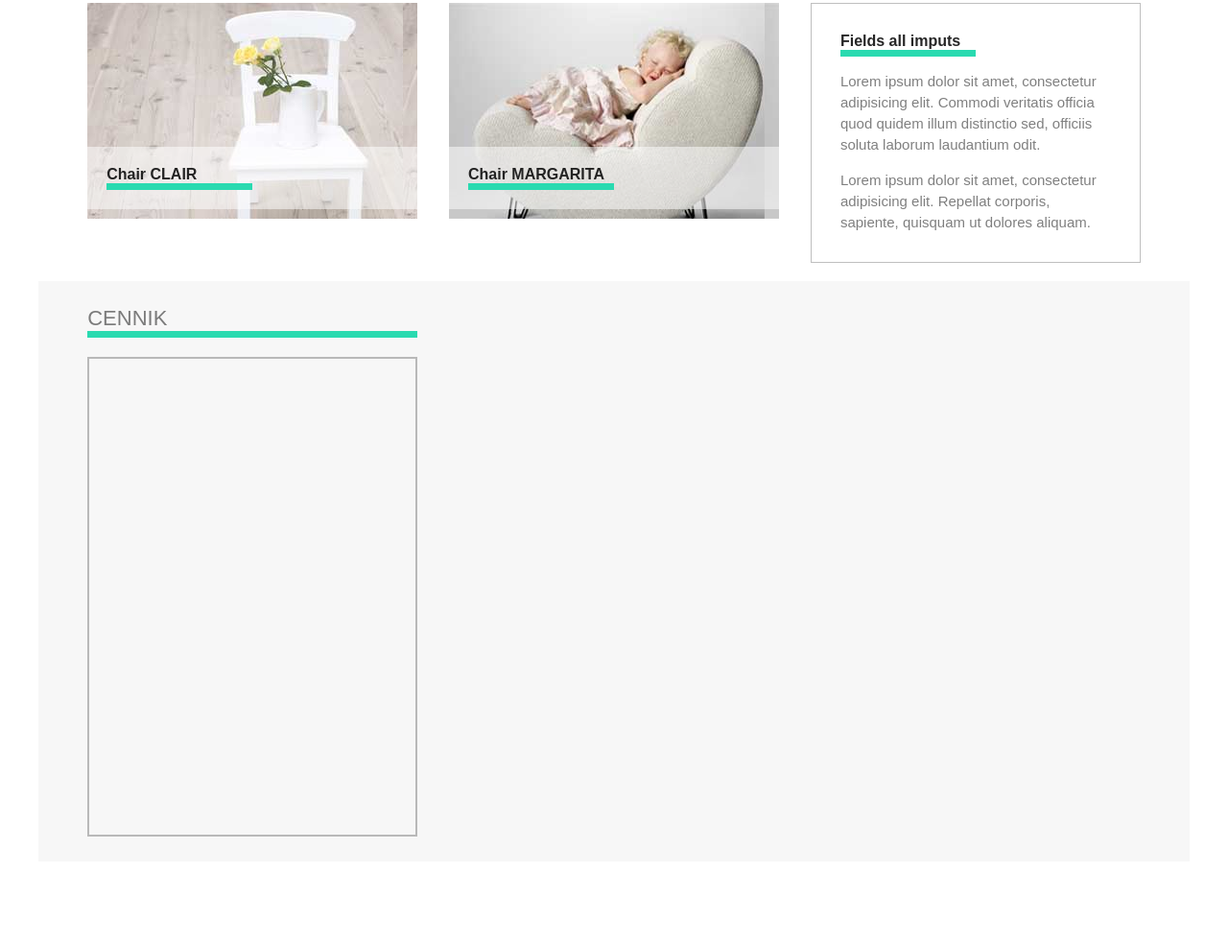
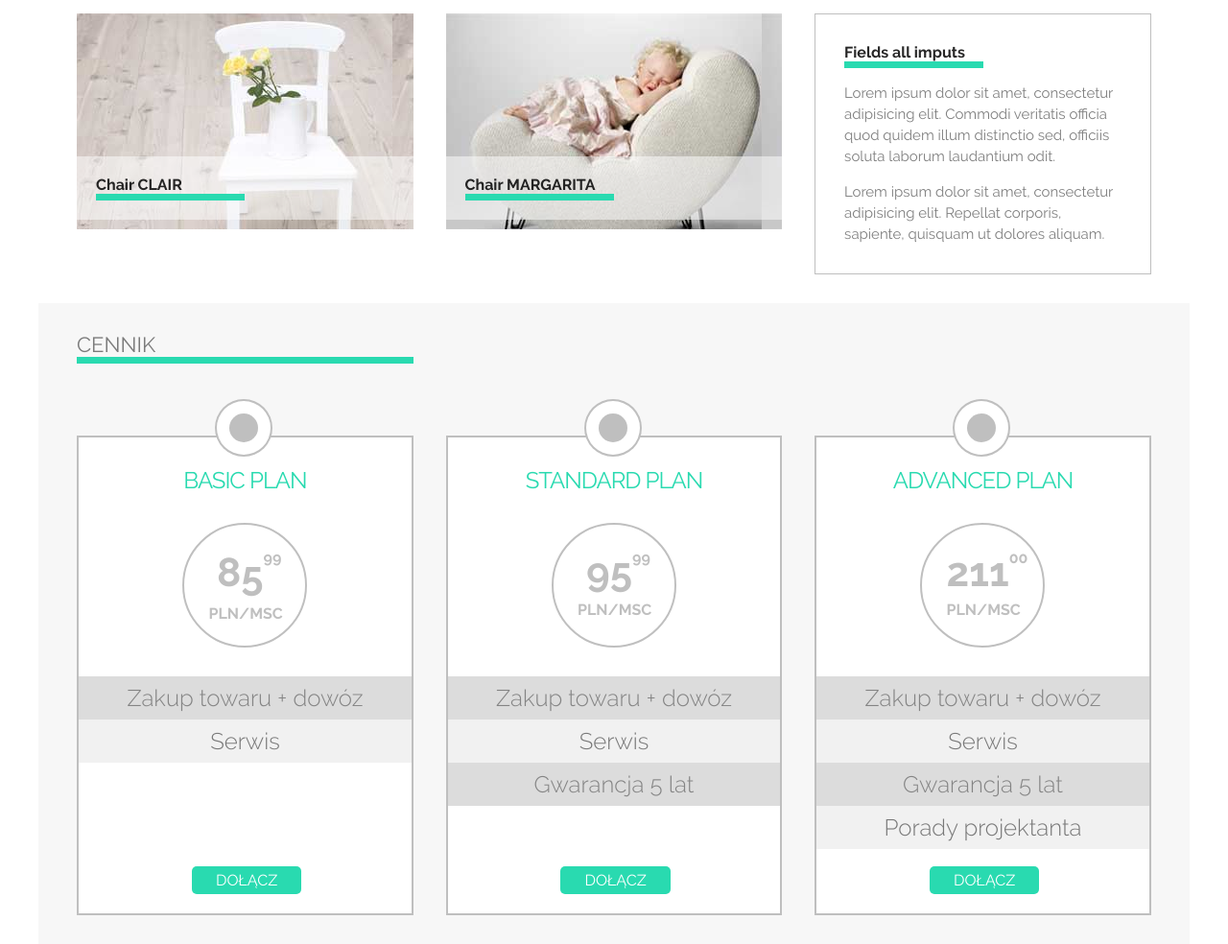
Before and after one commit to IOverclocked/SitOnChair, a plain HTML site: page index.html in a window 1280 px wide. Shown: the part 517-1501 px from the top of the page at 96% size. Before the commit the page ends 1415 px from the top, so only its background shows below. Drawn offline with Linux system fonts and the light colour scheme.

Commit message:
Createdtwice section - tariff and added fonts

```diff
--- /dev/null
+++ b/css/fonts/fonts.css
@@ -0,0 +1,27 @@
+
+@font-face {
+    font-family: 'Raleway';
+    src: local('Raleway'), local('Raleway-Regular'),
+        url('Raleway-Regular.woff2') format('woff2'),
+        url('Raleway-Regular.woff') format('woff');
+    font-weight: normal;
+    font-style: normal;
+}
+
+@font-face {
+    font-family: 'Raleway';
+    src: local('Raleway Light'), local('Raleway-Light'),
+        url('Raleway-Light.woff2') format('woff2'),
+        url('Raleway-Light.woff') format('woff');
+    font-weight: 300;
+    font-style: normal;
+}
+
+@font-face {
+    font-family: 'Raleway';
+    src: local('Raleway Bold'), local('Raleway-Bold'),
+        url('Raleway-Bold.woff2') format('woff2'),
+        url('Raleway-Bold.woff') format('woff');
+    font-weight: bold;
+    font-style: normal;
+}
--- a/css/style.css
+++ b/css/style.css
@@ -1,5 +1,5 @@
 * {
-    font-family: 'Arial', sans-serif;
+    font-family: 'Raleway', sans-serif;
 }
 
 header {
@@ -172,7 +172,7 @@ ul > li:hover {
 
 .gallery {
     background-color: #fff;
-    padding: 1.5% 4%;
+    padding: 30px 40px;
 }
 
 .gallery > div:nth-of-type(3) {
@@ -223,7 +223,7 @@ ul > li:hover {
 
 .tariff {
     background-color: rgba(175, 175, 175, .1);
-    padding: 2% 4%;
+    padding: 30px 40px;
 }
 
 .tariff h1 {
@@ -233,9 +233,151 @@ ul > li:hover {
     border-bottom: 7px solid rgb(41, 218, 176);
 }
 
-.tariff div {
+
+
+.tariff > div {
+    position: relative;
     width: 31.333%;
     height: 500px;
     border: 2px solid rgba(0, 0, 0, 0.25);
-    margin: 20px 3% 0 0;
+    margin: 75px 3% 0 0;
+    float: left;
+    background-color: #fff;
 }
+
+.tariff > div:last-child {
+    margin: 75px 0 0 0;
+}
+
+.tariff div > div {
+    position: absolute;
+    top: -8%;
+    left: 41%;
+    width: 60px;
+    height: 60px;
+    border: 2px solid rgba(0, 0, 0, 0.25);
+    border-radius: 50%;
+    background-color: #fff;
+}
+
+.tariff div > div > div {
+    position: absolute;
+    top: 23%;
+    left: 23%;
+    width: 30px;
+    height: 30px;
+    border-radius: 50%;
+    border: 15px solid rgba(0, 0, 0, 0.25);
+}
+
+.tariff h2 {
+    text-align: center;
+    width: 100%;
+    font-size: 24px;
+    color: rgb(41, 218, 176);
+    margin: 30px auto;
+    letter-spacing: -1px;
+}
+
+.tariff h3 {
+    color: rgba(0, 0, 0, 0.25);
+    border-radius: 50%;
+    text-align: right;
+    width: 130px;
+    height: 130px;
+    font-size: 24px;
+    margin: 30px auto;
+    letter-spacing: -1px;
+    border: 2px solid rgba(0, 0, 0, 0.25);
+    padding: 25px
+}
+
+.tariff p,
+.tariff span,
+.tariff h3 {
+    font-weight: 700;
+    letter-spacing: 0px;
+}
+
+.tariff h3 {
+    font-size: 42px;
+}
+
+.tariff span:nth-of-type(1) {
+    vertical-align: middle;
+}
+
+.tariff span:nth-of-type(2),
+.tariff > div:nth-of-type(2) > h3 > span,
+.tariff > div:nth-of-type(3) > h3 > span {
+    font-size: 16px;
+    vertical-align: top;
+}
+
+.tariff p {
+    margin-top: 5px;
+    font-size: 16px;
+}
+
+.tariff > div > p {
+    font-weight: 300;
+    text-align: center;
+    font-size: 24px;
+    line-height: 45px;
+    margin: 0px;
+    letter-spacing: 0px;
+}
+
+.tariff > div > p:nth-of-type(odd) {
+    background-color: rgba(117, 117, 117, 0.25);
+    color: rgba(0, 0, 0, 0.4);
+}
+
+.tariff > div > p:nth-of-type(2n+2) {
+    background-color: rgba(117, 117, 117, 0.1);
+    color: rgba(0, 0, 0, 0.5);
+}
+
+.tariff > div > button {
+    position: absolute;
+    bottom: 20px;
+    left: 34%;
+    outline: 0;
+    border-radius: 5px;
+    background-color: rgb(41, 218, 176);
+    color: #fff;
+    border: none;
+    padding: 5px 25px 5px 25px;
+    font-size: 16px;
+}
+
+.tariff > div:hover h2 {
+    color: #fff;
+}
+
+.tariff > div:hover > div,
+.tariff > div:hover {
+    border-color: rgb(41, 218, 176);
+    background-color: rgb(41, 218, 176);
+}
+
+.tariff > div:hover > div > div {
+    border-color: #fff;
+}
+
+.tariff > div:hover > button,
+.tariff > div:hover > h3 {
+    background-color: #fff;
+    border-color: rgb(41, 218, 176);
+    color: rgb(41, 218, 176);
+}
+
+.tariff > div:hover > p:nth-of-type(odd) {
+    background-color: #fff;
+    color: rgba(0, 0, 0, 0.4);
+}
+
+.tariff > div:hover > p:nth-of-type(2n+2) {
+    background-color: rgb(242, 242, 242);
+    color: rgba(0, 0, 0, 0.5);
+}
--- a/index.html
+++ b/index.html
@@ -5,9 +5,11 @@
     <meta name="viewport" content="width=device-width, initial-scale=1.0">
     <meta http-equiv="X-UA-Compatible" content="ie=edge">
     <title>Sit On Our Chair</title>
+    <link rel="stylesheet" href="css/fonts/fonts.css">
+    <link rel="stylesheet" href="css/fontello/css/fontello.css">
     <link rel="stylesheet" href="css/reset.css">
     <link rel="stylesheet" href="css/style.css">
-    <link rel="stylesheet" href="css/fontello/css/fontello.css">
+
 </head>
 <body>
 
@@ -87,7 +89,58 @@
         <div class="container clearfix tariff">
             <h1>CENNIK</h1>
             <div>
-
+                <!--koło-->
+                <div>
+                    <div>
+                    </div>
+                </div>
+                <!--cena-->
+                <h2>BASIC PLAN</h2>
+                <h3>
+                    8<span>5</span><span>99</span>
+                    <p>PLN/MSC</p>
+                </h3>
+                <!--Usługa-->
+                <p>Zakup towaru + dowóz</p>
+                <p>Serwis</p>
+                <button>DOŁĄCZ</button>
+            </div>
+            <div>
+                <!--koło-->
+                <div>
+                    <div>
+                    </div>
+                </div>
+                <!--cena-->
+                <h2>STANDARD PLAN</h2>
+                <h3>
+                    95<span>99</span>
+                    <p>PLN/MSC</p>
+                </h3>
+                <!--Usługa-->
+                <p>Zakup towaru + dowóz</p>
+                <p>Serwis</p>
+                <p>Gwarancja 5 lat</p>
+                <button>DOŁĄCZ</button>
+            </div>
+            <div>
+                <!--koło-->
+                <div>
+                    <div>
+                    </div>
+                </div>
+                <!--cena-->
+                <h2>ADVANCED PLAN</h2>
+                <h3>
+                    211<span>00</span>
+                    <p>PLN/MSC</p>
+                </h3>
+                <!--Usługa-->
+                <p>Zakup towaru + dowóz</p>
+                <p>Serwis</p>
+                <p>Gwarancja 5 lat</p>
+                <p>Porady projektanta</p>
+                <button>DOŁĄCZ</button>
             </div>
         </div>
 
```
Also changed, not shown: css/fonts/Raleway-Bold.woff (added), css/fonts/Raleway-Bold.woff2 (added), css/fonts/Raleway-Light.woff (added), css/fonts/Raleway-Light.woff2 (added), css/fonts/Raleway-Regular.woff (added), css/fonts/Raleway-Regular.woff2 (added).
